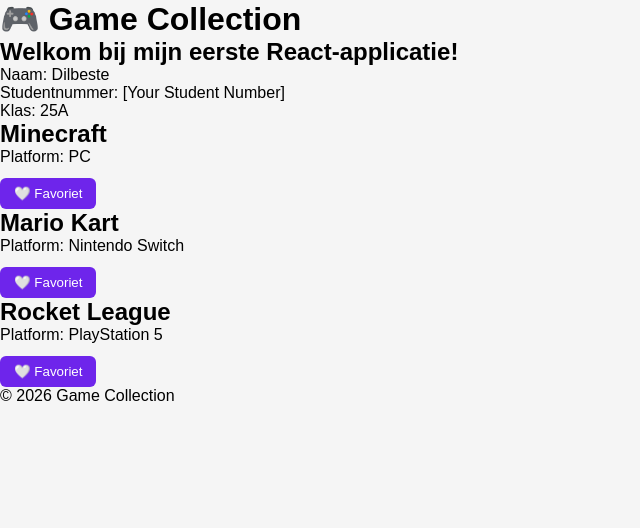
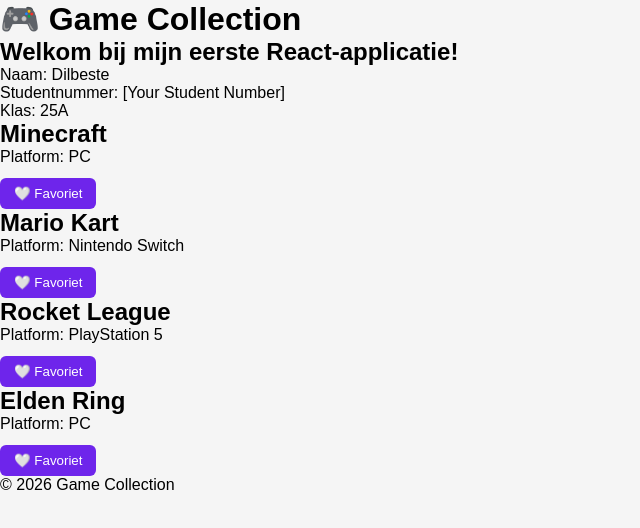
Before and after one commit to dbestis07-source/game-collection, a React (Vite) app: page / in a window 1280 px wide. Shown: the top 528 px of the page, without its empty margins (0-640 px from the left). Built offline with nearby package versions, Linux system fonts and the light colour scheme.

Commit message:
Les 6 - Arrays en map toegepast

```diff
--- a/src/App.jsx
+++ b/src/App.jsx
@@ -4,6 +4,30 @@
 import GameCard from "./components/GameCard";
 
 function App() {
+  // Assignment 1 & 4: The array containing all game data (including your 4th game)
+  const games = [
+    {
+      id: 1,
+      title: "Minecraft",
+      platform: "PC",
+    },
+    {
+      id: 2,
+      title: "Mario Kart",
+      platform: "Nintendo Switch",
+    },
+    {
+      id: 3,
+      title: "Rocket League",
+      platform: "PlayStation 5",
+    },
+    {
+      id: 4,
+      title: "Elden Ring",
+      platform: "PC",
+    },
+  ];
+
   return (
     <div className="container">
       <Header title="🎮 Game Collection" />
@@ -14,9 +38,14 @@
         <p>Studentnummer: [Your Student Number]</p>
         <p>Klas: 25A</p>
 
-        <GameCard title="Minecraft" platform="PC" />
-        <GameCard title="Mario Kart" platform="Nintendo Switch" />
-        <GameCard title="Rocket League" platform="PlayStation 5" />
+        {/* Assignment 3: Automatically generate a GameCard for every item in the array */}
+        {games.map((game) => (
+          <GameCard
+            key={game.id}
+            title={game.title}
+            platform={game.platform}
+          />
+        ))}
       </div>
 
       <Footer />
```
